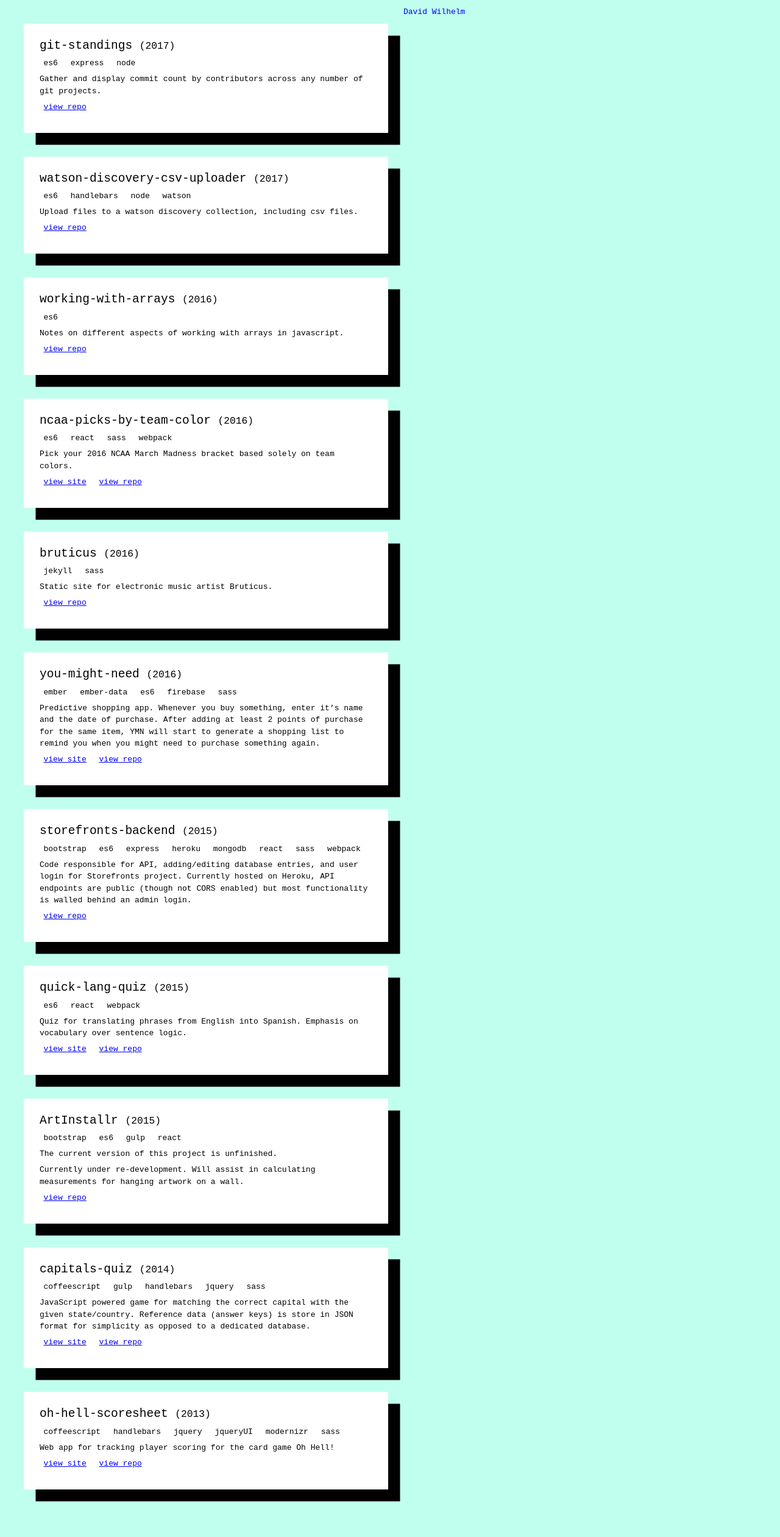
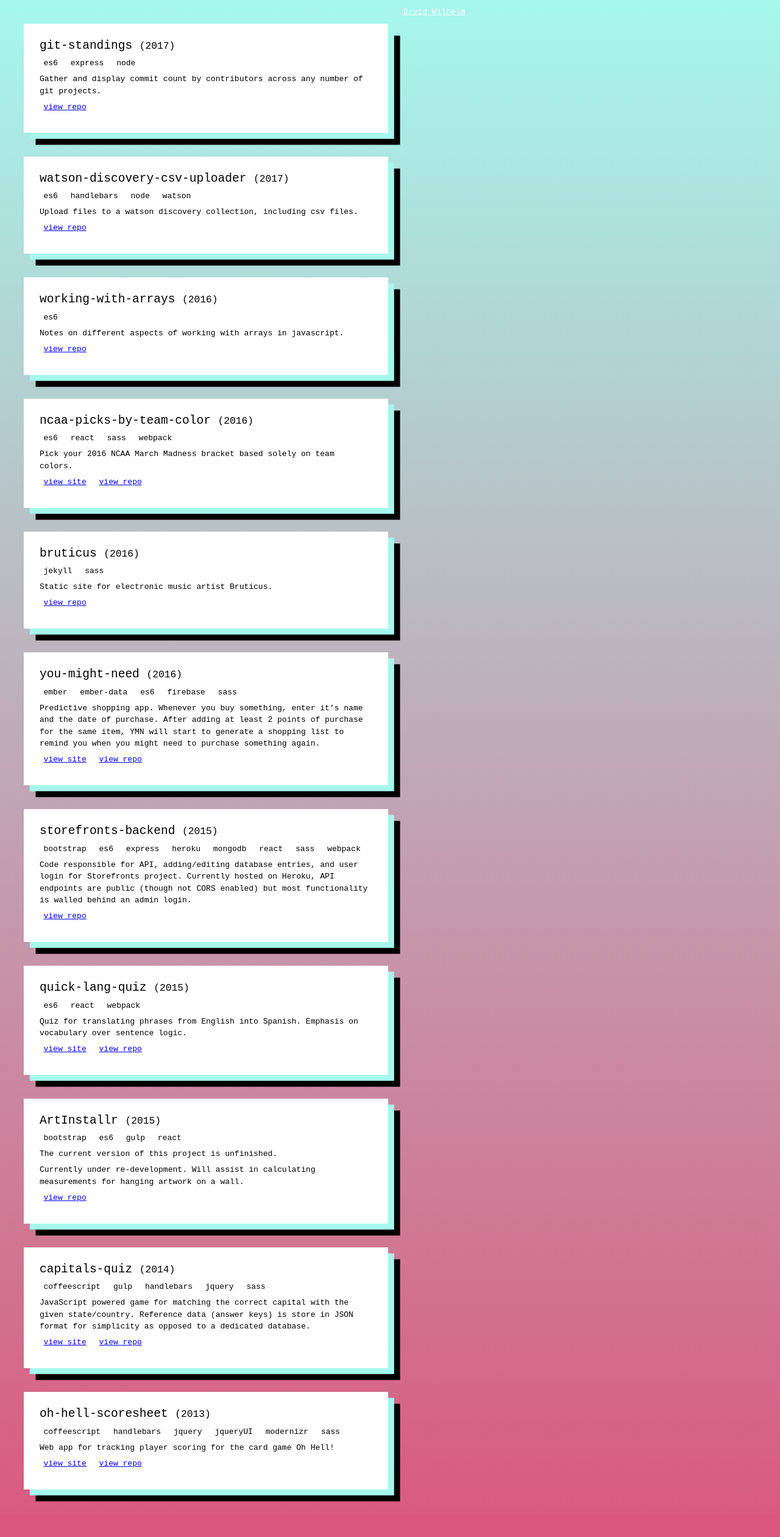
Before and after one commit to dogsGhost/dogsGhost.github.io, a Jekyll site: the page built from index.html, in a window 1280 px wide. Shown: the whole page at 61% size. Built offline with Jekyll 4.4.1, drawn with Linux system fonts in a browser that asks for light colours; before the commit the page ends 2482 px from its top, so only the background shows below that.

Commit message:
add dynamic color schemes

```diff
--- a/_includes/footer.html
+++ b/_includes/footer.html
@@ -1,3 +1,3 @@
 <footer class="page-footer">
-  {{ site.time | date: '%Y' }}
+  {{ site.time | date: '%Y.%m.%d' }}
 </footer>
--- a/_layouts/default.html
+++ b/_layouts/default.html
@@ -7,6 +7,8 @@
       <main class="page-mainContent">
         {{ content }}
       </main>
+      {% include footer.html %}
     </div>
+    <script src="{{ "/js/main.js" | prepend: site.baseurl }}"></script>
   </body>
 </html>
--- a/css/main.scss
+++ b/css/main.scss
@@ -3,8 +3,10 @@
 ---
 @charset "utf-8";
 
-$red: #EA0068;
-$green: #C0FFEE;
+$red: #DA587F;
+$green: #A6F8EC;
+$blue: #53BEDE;
+$blue--dark: #2E6AB3;
 $black: #000;
 $white: #FFF;
 $sans-serif: sans-serif;
@@ -12,13 +14,31 @@ $serif: serif;
 $mono: monospace;
 
 @mixin media-query($value) {
-    @media screen and (max-width: $value) {
+    @media (min-width: $value) {
         @content;
     }
 }
 
+@mixin scheme($color1, $color2) {
+  background: $color1;
+  background-image: linear-gradient(transparent, $color2);
+}
+
+$count: 1;
+$colorlist1: ($blue $green);
+$colorlist2: ($blue--dark $blue $red);
+
+@each $color1 in $colorlist1 {
+  @each $color2 in $colorlist2 {
+    .scheme--#{$count} {
+      @include scheme($color1, $color2);
+    }
+    $count: $count + 1;
+  }
+}
+
 html {
-  background: $green;
+  @include scheme($blue, $blue--dark);
 }
 
 body {
@@ -71,13 +91,17 @@ p {
     animation: slide 8s linear infinite alternate;
 
     a {
-      text-decoration: none;
+      color: $white;
     }
   }
 }
 
 .page-mainContent {
-  margin: 0 0 0 3em;
+  padding: 0 0 3em 2em;
+
+  @include media-query(36em) {
+    padding-left: 3em;
+  }
 }
 
 .box {
@@ -85,7 +109,11 @@ p {
   padding: 2em;
   max-width: 42em;
   background: $white;
-  box-shadow: 1.5em 1.5em 0 0 $black;
+  box-shadow: .75em .75em 0 0 $green, 1.5em 1.5em 0 0 $black;
+
+  &:last-of-type {
+    margin: 0;
+  }
 
   &-heading {
     margin: 0 0 0.5rem;
@@ -104,3 +132,9 @@ p {
     }
   }
 }
+
+.page-footer {
+  padding: 0.75em;
+  color: $red;
+  background: $red;
+}
--- /dev/null
+++ b/js/main.js
@@ -0,0 +1,5 @@
+if ('classList' in Element.prototype) {
+  var schemeCount = 6
+  var num = Math.floor(Math.random() * schemeCount) + 1
+  if (num !== 1) document.querySelector('html').classList.add('scheme--' + num)
+}
```
